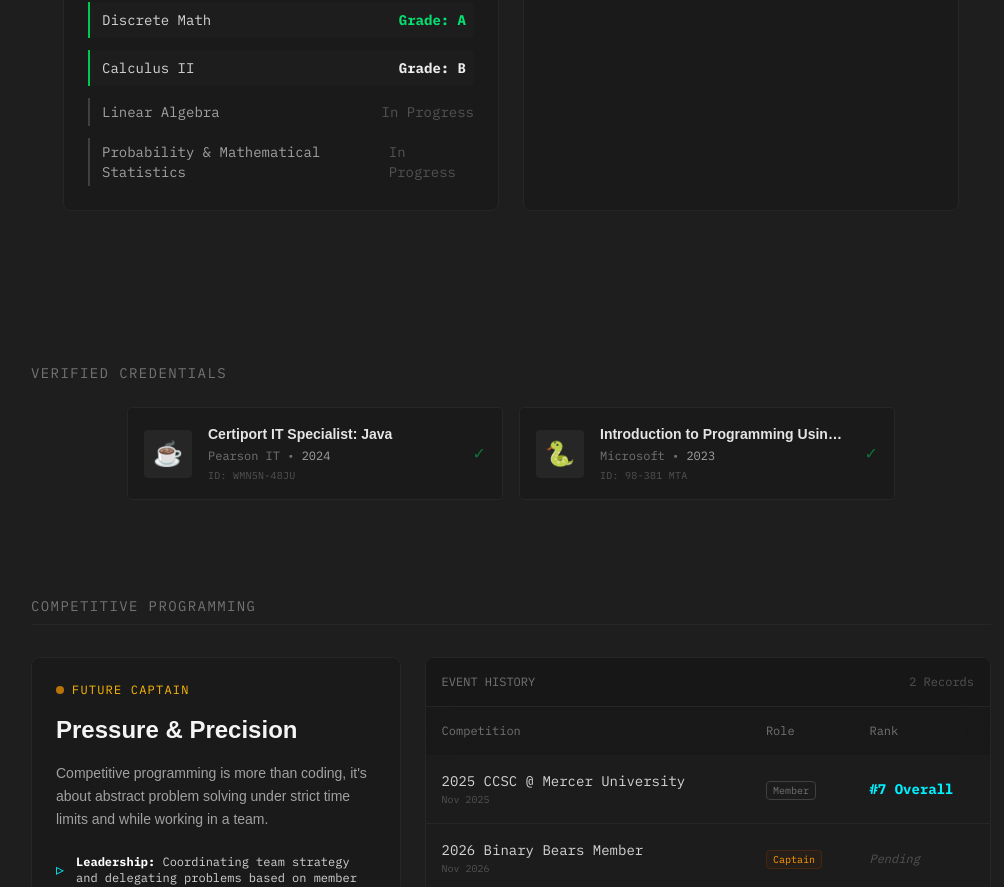
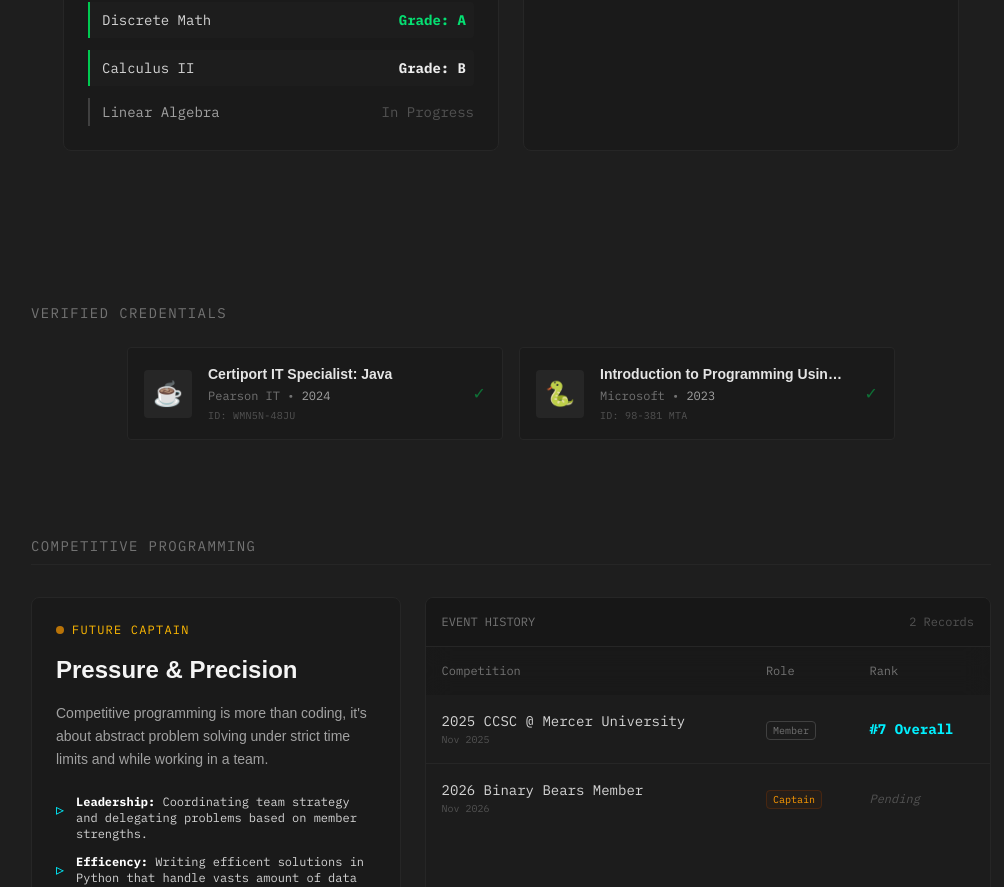
Before and after one commit to Jstowers1/Jstowers1.github.io, a Next.js app: page / in a window 1280 px wide. Shown: the part 1823-2710 px from the top of the page, without its empty margins (129-1133 px from the left). Built offline with nearby package versions, Linux system fonts and the light colour scheme; a web font is replaced by a local one.

Commit message:
Updated to reflect current day

```diff
--- a/app/components/Education.tsx
+++ b/app/components/Education.tsx
@@ -66,11 +66,6 @@ export default function Education() {
               <span className="text-neutral-400">Linear Algebra</span>
               <span className="text-neutral-600">In Progress</span>
             </div>
-
-            <div className="flex justify-between items-center text-sm font-mono border-l-2 border-neutral-700 pl-3 py-1">
-              <span className="text-neutral-400">Probability & Mathematical Statistics</span>
-              <span className="text-neutral-600">In Progress</span>
-            </div>
           </div>
 
         </div>
```
